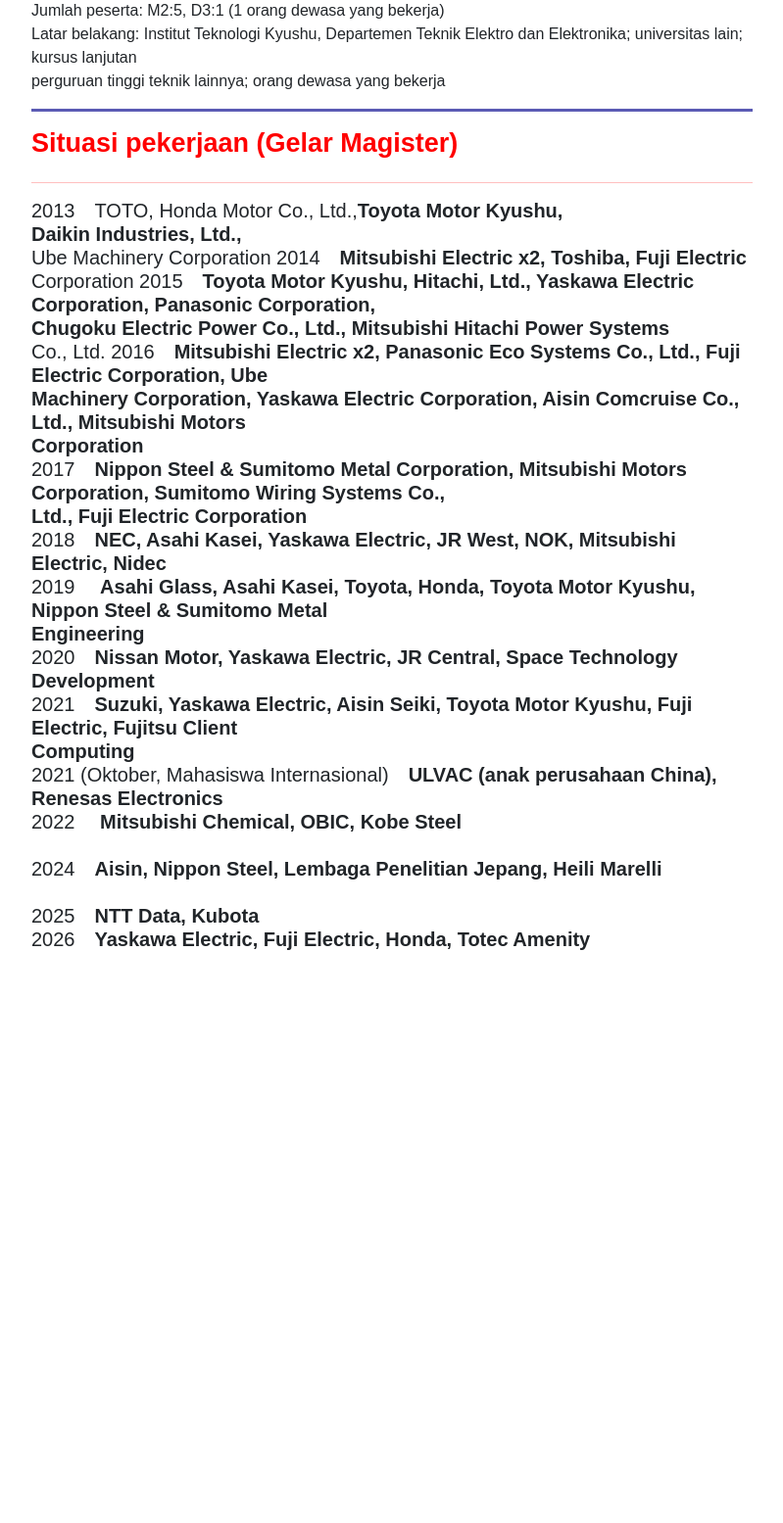
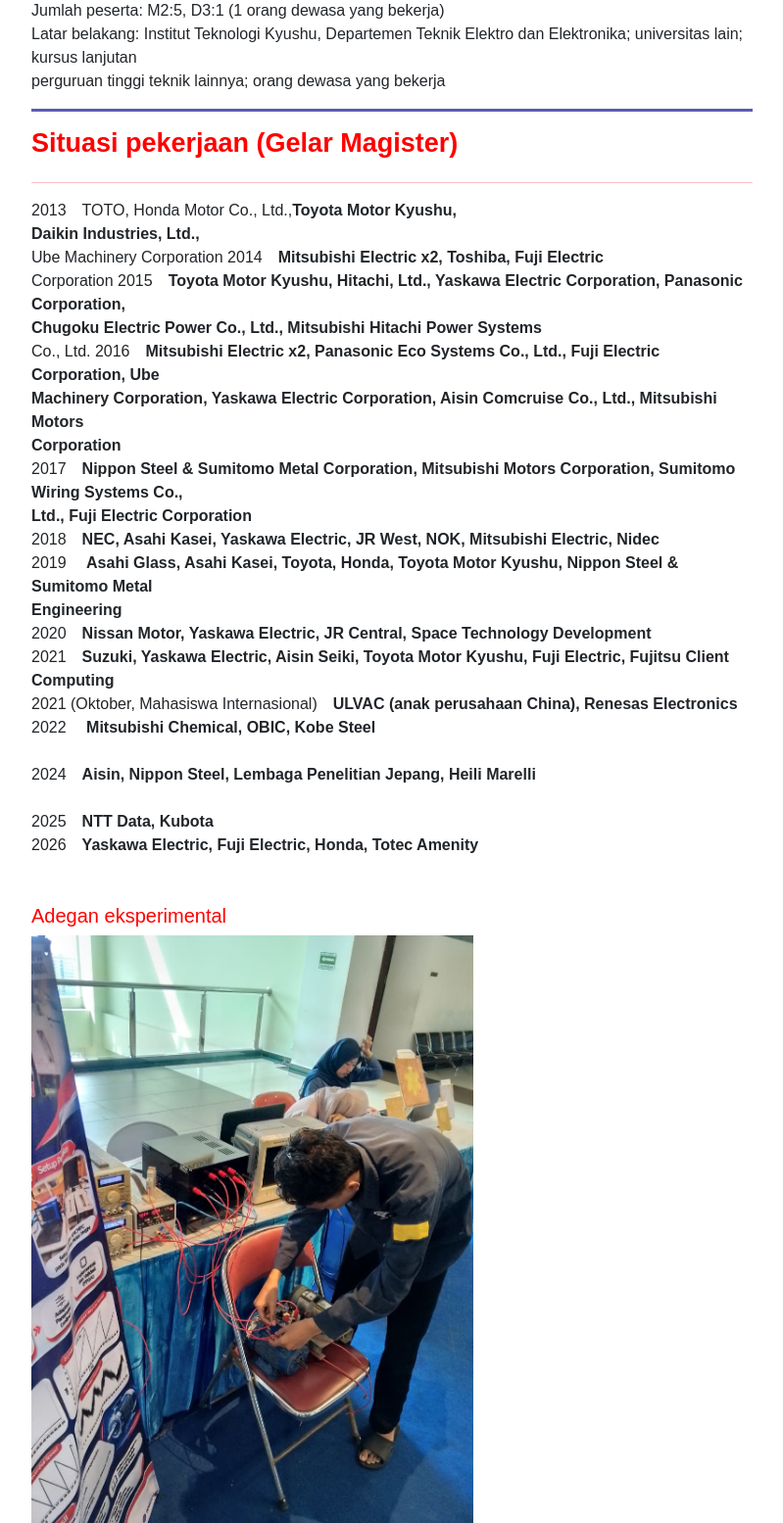
Before and after one commit to Renasha31/lab-geta-pens, a Laravel app: page /info in a window 1280 px wide. Shown: the part 666-2221 px from the top of the page at 98% size, without its empty margins (50-849 px from the left). Before the commit the page ends 1636 px from the top, so only its background shows below. Run offline with Laravel 12, Linux system fonts and the light colour scheme; data that the repository does not hold is empty.

Commit message:
find: nambah foto di info

```diff
--- a/resources/views/info/index.blade.php
+++ b/resources/views/info/index.blade.php
@@ -23,7 +23,7 @@
     <h2 style="color: red; font-size: 27px;" class="mb-4"><strong>Situasi pekerjaan (Gelar Magister)</strong></h2>
     <hr style="color: red">
 
-    <h5 style="white-space: pre-line; line-height: 1,5;">2013　TOTO, Honda Motor Co., Ltd.,<strong>Toyota Motor Kyushu,
+    <p style="white-space: pre-line; line-height: 1,5;">2013　TOTO, Honda Motor Co., Ltd.,<strong>Toyota Motor Kyushu,
             Daikin Industries, Ltd.,</strong>
         Ube Machinery Corporation 2014　<strong>Mitsubishi Electric x2, Toshiba, Fuji Electric</strong>
         Corporation 2015　<strong>Toyota Motor Kyushu, Hitachi, Ltd., Yaskawa Electric Corporation, Panasonic Corporation,
@@ -45,5 +45,9 @@
         2024　<strong>Aisin, Nippon Steel, Lembaga Penelitian Jepang, Heili Marelli</strong>
 
         2025　<strong>NTT Data, Kubota</strong>
-        2026　<strong>Yaskawa Electric, Fuji Electric, Honda, Totec Amenity</strong></h5>
+        2026　<strong>Yaskawa Electric, Fuji Electric, Honda, Totec Amenity</strong></p>
+
+    <h5 style="color: red;" class="mt-5">Adegan eksperimental</h5>
+
+    <img src="{{ asset('images/WhatsApp Image 2026-11-23 at 8.20.35 AM (1).jpeg') }}" style="height: 600px;" alt="">
 @endsection
```
Also changed, not shown: public/images/WhatsApp Image 2026-11-23 at 8.20.32 AM.jpeg (added), public/images/WhatsApp Image 2026-11-23 at 8.20.34 AM (1).jpeg (added), public/images/WhatsApp Image 2026-11-23 at 8.20.34 AM.jpeg (added), public/images/WhatsApp Image 2026-11-23 at 8.20.35 AM (1).jpeg (added), public/images/WhatsApp Image 2026-11-23 at 8.20.35 AM (2).jpeg (added), public/images/WhatsApp Image 2026-11-23 at 8.20.35 AM.jpeg (added), public/images/WhatsApp Image 2026-11-23 at 8.20.36 AM.jpeg (added).
